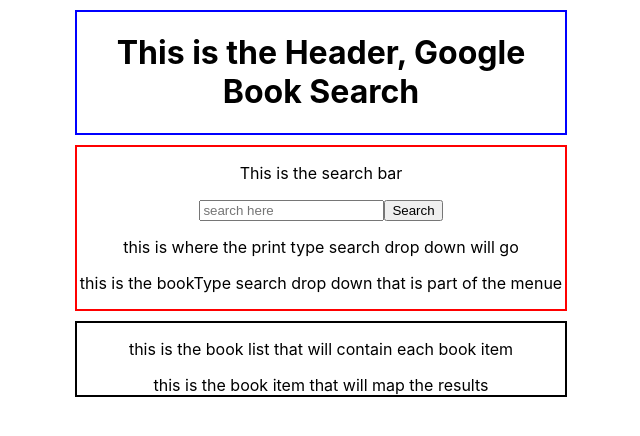
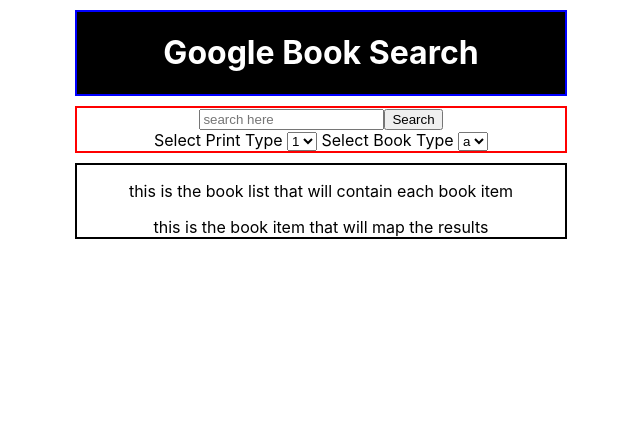
Before and after one commit to thinkful-ei-shark/google-book-api-ryan-dom, a React (Create React App) app: page / in a window 1280 px wide. Shown: the top 436 px of the page, without its empty margins (319-959 px from the left). Built offline with nearby package versions, Linux system fonts and the light colour scheme.

Commit message:
handler works and got user inputs

```diff
--- a/src/App.css
+++ b/src/App.css
@@ -16,8 +16,10 @@
 
 .header {
   margin-top: 20px;
-   border: 2px solid blue;
-     margin: 10px;
+  border: 2px solid blue;
+  margin: 10px;
+  background: black;
+  color: white;
 }
 
 .search-bar {
--- a/src/App.js
+++ b/src/App.js
@@ -1,25 +1,45 @@
 import React, { Component } from 'react';
 import './App.css';
-import PrintType from './Components/SearchItems/PrintType';
 import Search from './Components/SearchItems/Search';
-import BookType from "./Components/SearchItems/BookType";
 import BookList from "./Components/BookResults/BookList";
 import BookItem from "./Components/BookResults/BookItem";
 import Header from "./Components/Header";
 import SearchBar from "./Components/SearchItems/SearchBar";
 
 
+class App extends Component {
+  state = {
+    search: "",
+    printType: null,
+    bookType: null,
+    results: {},
+  };
 
-class App extends Component {
+  handleSearchClicked = (e) => {
+    e.preventDefault();
+    console.log("Handle Search has been clicked");
+    let search = e.target.searchinput.value;
+    let printType = e.target.printType.value;
+    let bookType = e.target.bookType.value;
+
+    this.setState({
+      search: search,
+      printType: printType,
+      bookType: bookType,
+    });
+  };
+
+
+
+
 
   render() {
+    console.log(this.state);
     return (
       <div className="App">
         <Header />
-        <SearchBar>
-          <Search />
-          <PrintType />
-          <BookType />
+        <SearchBar >
+          <Search handleSearchClicked={this.handleSearchClicked} />
         </SearchBar>
         <BookList>
           <BookItem />
--- a/src/Components/Header.js
+++ b/src/Components/Header.js
@@ -5,7 +5,7 @@
     render() {
         return (
           <header className="header">
-            <h1>This is the Header, Google Book Search</h1>
+            <h1>Google Book Search</h1>
           </header>
         );
     }
--- a/src/Components/SearchItems/BookType.js
+++ /dev/null
@@ -1,15 +0,0 @@
-import React, { Component } from 'react';
-
-
-class BookType extends Component {
-    state = {  }
-    render() {
-        return (
-            <div class='book-type-box'>
-                <p>this is the bookType search drop down that is part of the menue</p>
-            </div>
-         );
-    }
-}
-
-export default BookType;
--- a/src/Components/SearchItems/PrintType.js
+++ /dev/null
@@ -1,13 +0,0 @@
-import React, { Component } from 'react';
-
-
-function PrintType () {
-    return (
-        <div>
-            <p>this is where the print type search drop down will go</p>
-        </div>
-        );
-
-}
-
-export default PrintType;
--- a/src/Components/SearchItems/Search.js
+++ b/src/Components/SearchItems/Search.js
@@ -4,16 +4,41 @@
 
 class Search extends Component {
 
+
+
     render() {
+        const { handleSearchClicked } = this.props;
+
         return (
           <div>
-            <form class="search-box">
+            <form class="search-box" onSubmit={handleSearchClicked}>
               <input
                 type="text"
                 id="search-input"
                 placeholder="search here"
-              ></input>
+                name="searchinput"
+              />
               <button id="search-button">Search</button>
+              <div><wrap>
+                <label for="printType">Select Print Type </label>
+                <select id="printType">
+                  <option value="1">1</option>
+                  <option value="2">2</option>
+                  <option value="3">3</option>
+                  <option value="4">4</option>
+                  <option value="5">5</option>
+                </select>
+              </wrap>
+              <wrap class="book-type-box">
+                <label for="bookType"> Select Book Type </label>
+                <select id="bookType">
+                  <option value="a">a</option>
+                  <option value="b">b</option>
+                  <option value="c">c</option>
+                  <option value="d">d</option>
+                  <option value="e">e</option>
+                </select>
+              </wrap></div>
             </form>
           </div>
         );
--- a/src/Components/SearchItems/SearchBar.js
+++ b/src/Components/SearchItems/SearchBar.js
@@ -6,7 +6,6 @@
     render() {
         return (
             <div className='search-bar'>
-                <p>This is the search bar</p>
                 {this.props.children}
             </div>
          );
```
